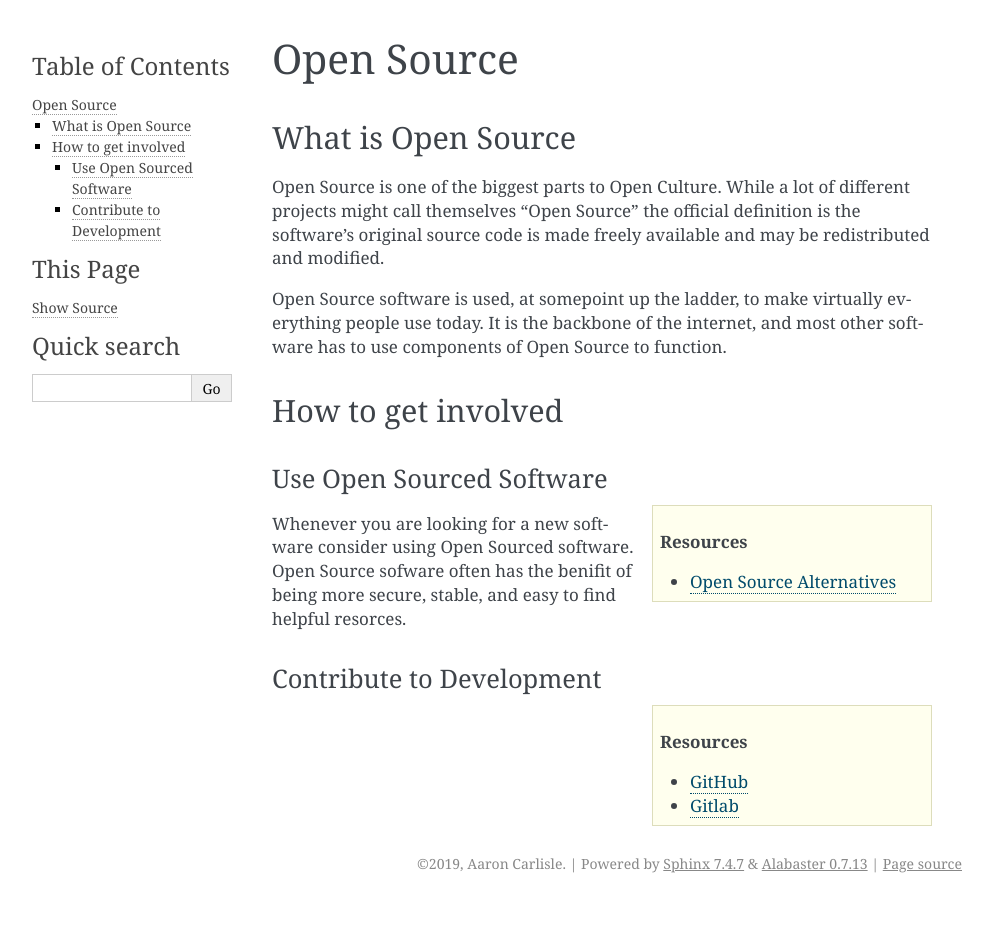
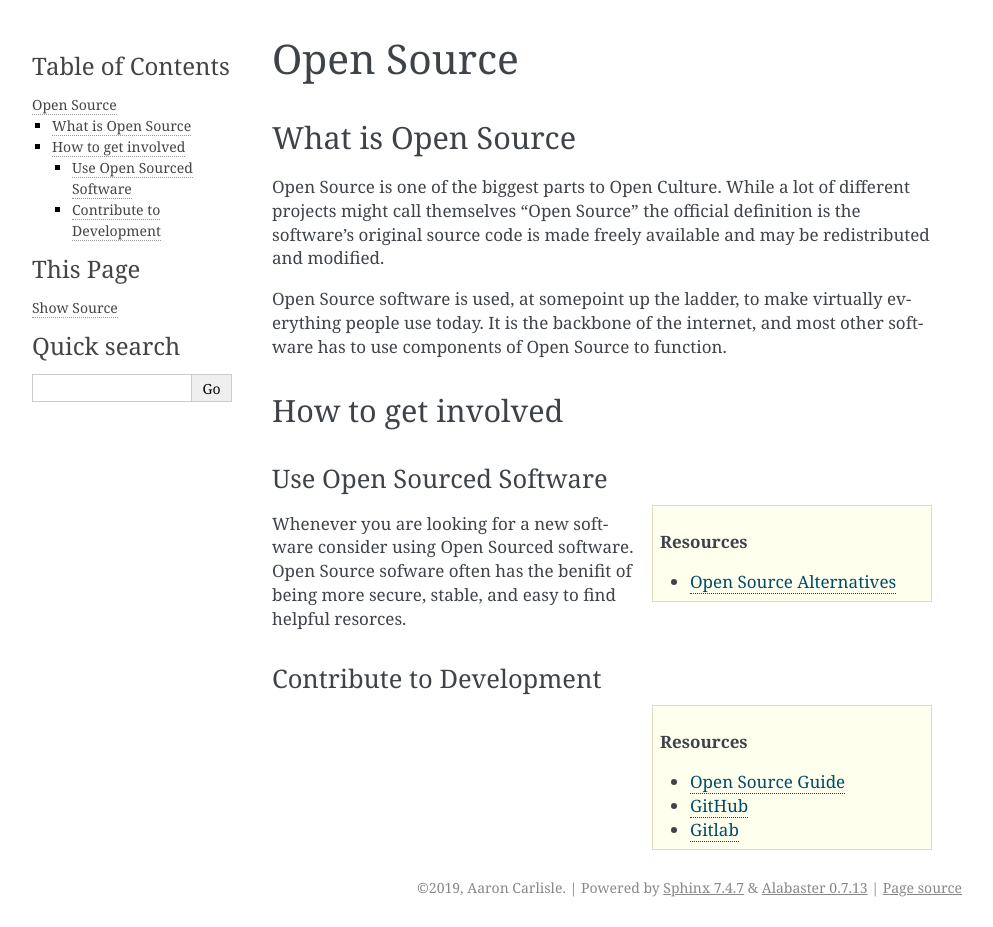
Before and after one commit to Blendify/open-culture, a Sphinx documentation site: the page built from source/open_source.rst, in a window 1280 px wide. Shown: the whole page, without its empty margins (148-1141 px from the left). Built offline with Sphinx 7.4.7, drawn with Linux system fonts in a browser that asks for light colours; before the commit the page ends 903 px from its top, so only the background shows below that.

Commit message:
Update open_source.rst

```diff
--- a/source/open_source.rst
+++ b/source/open_source.rst
@@ -33,5 +33,6 @@ Contribute to Development
 
 .. sidebar:: Resources
 
+   - `Open Source Guide <https://opensource.guide>`__
    - `GitHub <https://github.com/>`__
    - `Gitlab <https://gitlab.com>`__
```
